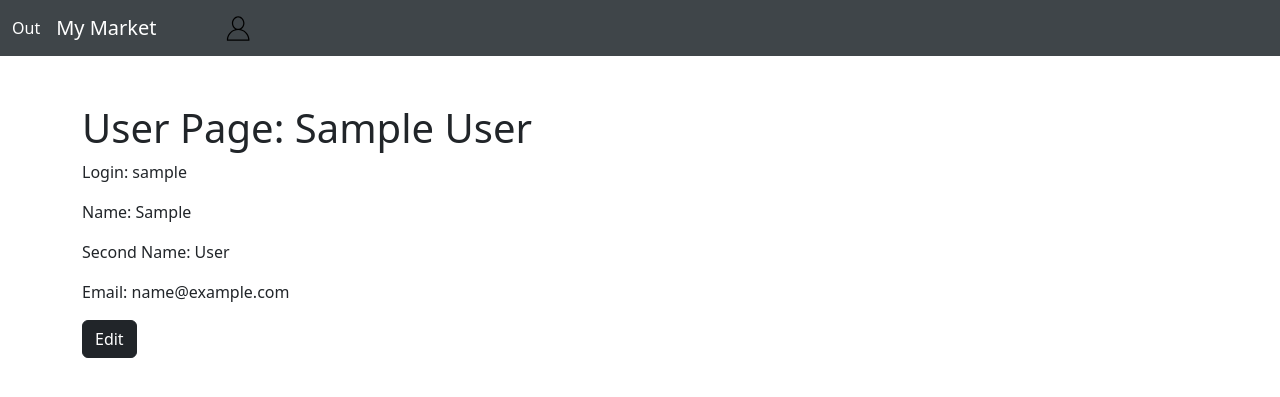
After one commit to IvanAshikhin/exam_8_ivan_ashikhin, a Django app: a page that uses templates/base.html in a window 1280 px wide. The commit adds this page. Shown: the top 397 px of the page. Run offline with Django 4.2, Linux system fonts and the light colour scheme; the visitor is signed in with stand-in values (Sample User, id 1); data comes from the database, SQL or seed files in the repository; data that the repository does not hold is empty.

Commit message:
Смена био и пароля
Реализовал смену био и пароля пользователя

```diff
--- /dev/null
+++ b/accounts/templates/user_detail.html
@@ -0,0 +1,22 @@
+{% extends 'base.html' %}
+{% block title %}User:{% endblock %}
+{% block content %}
+    <h1>User Page: {{ user_obj.get_full_name|default:user_obj.username }}</h1>
+    <p>Login: {{ user_obj.username }}</p>
+    <p>Name: {{ user_obj.first_name }}</p>
+    <p>Second Name: {{ user_obj.last_name }}</p>
+    <p>Email: {{ user_obj.email }}</p>
+    <a href=" {% url 'change' user_obj.pk %}" class="btn btn-dark">Edit</a>
+    <div class="row row-cols-1 row-cols-md-3 g-4" style="margin-top: 20px; margin-bottom: 30px">
+    {% for review in reviews %}
+        <div class="card" style="width: 18rem; margin-right: 15px">
+            <div class="card-body">
+                <h5 class="card-title">User: {{ review.author.username }}</h5>
+                <h6 class="card-subtitle mb-2 text-body-secondary">Email: {{ review.author.email }}</h6>
+                <p class="card-text">Text: {{ review.review_text }}.</p>
+                <p class="card-text">Rating: {{ review.rating }}</p>
+            </div>
+        </div>
+    {% endfor %}
+     </div>
+{% endblock %}
--- a/accounts/urls.py
+++ b/accounts/urls.py
@@ -1,11 +1,14 @@
 from django.urls import path
 
-from accounts.views import LoginView, RegisterView
+from accounts.views import LoginView, RegisterView, ProfileView, UserChangeView, UserPasswordChangeView
 
 from accounts.views import logout_view
 
 urlpatterns = [
     path('login', LoginView.as_view(), name='login'),
     path('logout', logout_view, name='logout'),
-    path('register/', RegisterView.as_view(), name='register')
+    path('register/', RegisterView.as_view(), name='register'),
+    path('profile/<int:pk>', ProfileView.as_view(), name='profile'),
+    path('profile/<int:pk>/change', UserChangeView.as_view(), name='change'),
+    path('<int:pk>/password_change', UserPasswordChangeView.as_view(), name='password_change')
 ]
--- a/accounts/views.py
+++ b/accounts/views.py
@@ -1,11 +1,14 @@
-from django.contrib.auth import authenticate, login, logout
+from django.contrib.auth import authenticate, login, logout, get_user_model
+from django.contrib.auth.mixins import LoginRequiredMixin
 
 from django.shortcuts import redirect
-from django.views.generic import TemplateView, CreateView
+from django.urls import reverse, reverse_lazy
+from django.views.generic import TemplateView, CreateView, DetailView, UpdateView
 
-from accounts.forms import LoginForm
+from accounts.forms import LoginForm, UserChangeForm, PasswordChangeForm
 
 from accounts.forms import CustomUserCreationForm
+from product.models import Review
 
 
 class LoginView(TemplateView):
@@ -50,4 +53,45 @@ class RegisterView(CreateView):
         return self.render_to_response(context)
 
 
-class AccountDetailView()
+class ProfileView(LoginRequiredMixin, DetailView):
+    model = get_user_model()
+    template_name = 'user_detail.html'
+    context_object_name = 'user_obj'
+
+    def get_context_data(self, **kwargs):
+        reviews = Review.objects.all().filter(author=self.object.pk)
+        kwargs['reviews'] = reviews
+        return super().get_context_data(**kwargs)
+
+
+class UserChangeView(UpdateView):
+    model = get_user_model()
+    form_class = UserChangeForm
+    template_name = 'user_change.html'
+    context_object_name = 'user_obj'
+
+    def post(self, request, *args, **kwargs):
+        self.object = self.get_object()
+        form = self.get_form()
+        if form.is_valid():
+            return self.form_valid(form)
+        return self.form_invalid(form)
+
+    def form_valid(self, form):
+        response = super().form_valid(form)
+        return response
+
+    def form_invalid(self, form):
+        context = self.get_context_data(form=form)
+        return self.render_to_response(context)
+
+    def get_success_url(self):
+        return reverse('profile', kwargs={'pk': self.object.pk})
+
+
+class UserPasswordChangeView(UpdateView):
+    model = get_user_model()
+    template_name = 'user_password_change.html'
+    form_class = PasswordChangeForm
+    context_object_name = 'user_obj'
+    success_url = reverse_lazy('index_page')
--- a/static/css/style.css
+++ b/static/css/style.css
@@ -132,3 +132,10 @@ input[type="submit"] {
 .nav-link{
     color: white;
 }
+
+.enter_icon{
+    height: 30px;
+    width: 30px;
+    margin-left: 50px;
+
+}
--- a/templates/base.html
+++ b/templates/base.html
@@ -19,6 +19,7 @@
                 {% csrf_token %}
                 <div class="me-3">
                     <a class="nav-link" href="{% url 'logout' %}">Out</a>
+
                 </div>
             </form>
         {% else %}
@@ -30,6 +31,13 @@
             </div>
         {% endif %}
         <a class="navbar-brand" href="{% url 'index_page' %}">My Market</a>
+        {% if user.is_authenticated %}
+        <a class="enter_icon" href="{% url 'profile' user.pk %}">
+            <svg class="svg-icon" viewBox="0 0 20 20">
+                <path d="M12.075,10.812c1.358-0.853,2.242-2.507,2.242-4.037c0-2.181-1.795-4.618-4.198-4.618S5.921,4.594,5.921,6.775c0,1.53,0.884,3.185,2.242,4.037c-3.222,0.865-5.6,3.807-5.6,7.298c0,0.23,0.189,0.42,0.42,0.42h14.273c0.23,0,0.42-0.189,0.42-0.42C17.676,14.619,15.297,11.677,12.075,10.812 M6.761,6.775c0-2.162,1.773-3.778,3.358-3.778s3.359,1.616,3.359,3.778c0,2.162-1.774,3.778-3.359,3.778S6.761,8.937,6.761,6.775 M3.415,17.69c0.218-3.51,3.142-6.297,6.704-6.297c3.562,0,6.486,2.787,6.705,6.297H3.415z"></path>
+            </svg>
+        </a>
+        {% endif %}
         <button class="navbar-toggler" type="button" data-bs-toggle="collapse" data-bs-target="#navbarNav"
                 aria-controls="navbarNav" aria-expanded="false" aria-label="Toggle navigation">
             <span class="navbar-toggler-icon"></span>
```
Also changed, not shown: accounts/forms.py (+40 -2 lines), accounts/templates/user_change.html (added, +9 -0 lines), accounts/templates/user_password_change.html (added, +12 -0 lines).
